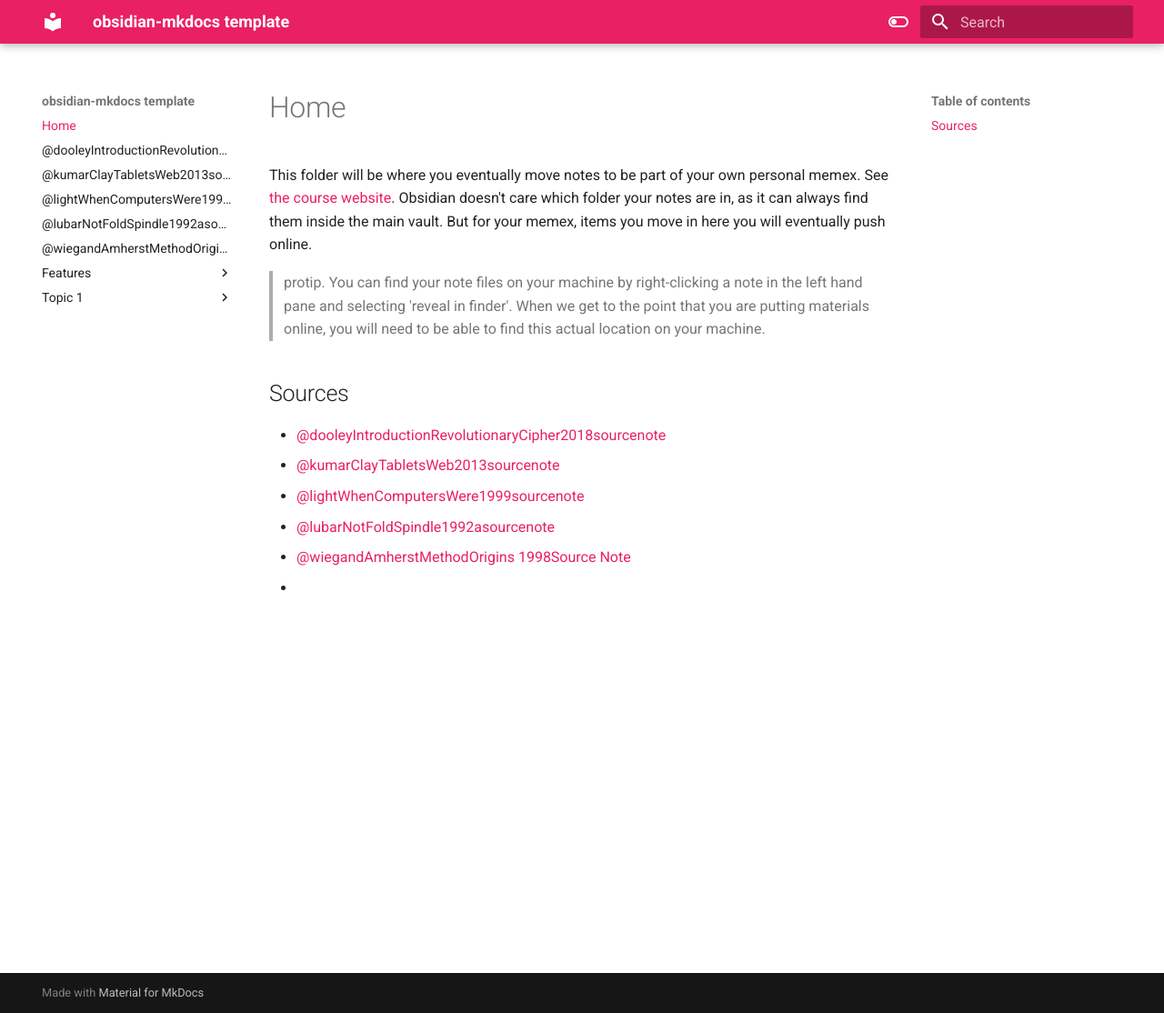
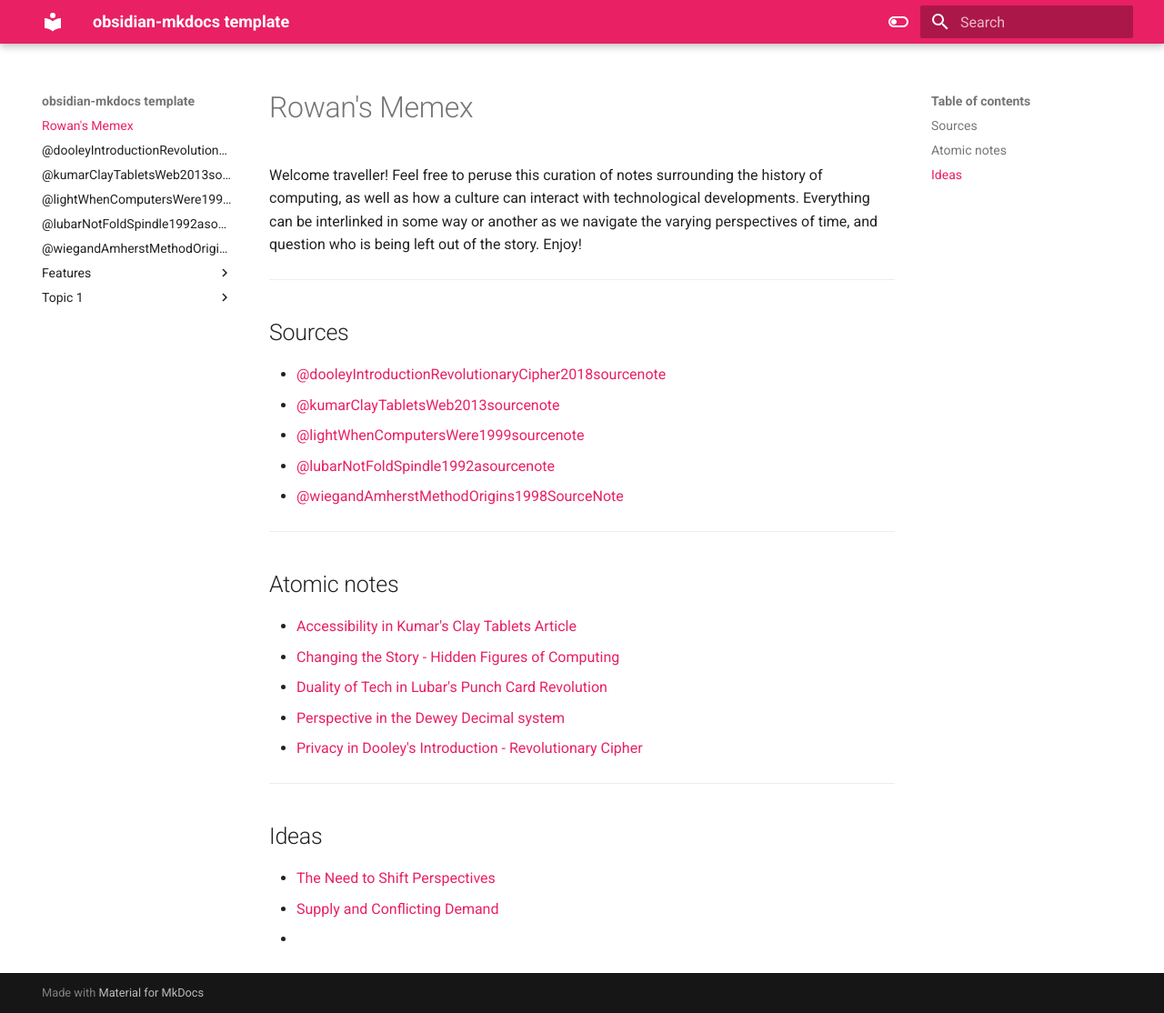
Before and after one commit to rowanegg/thememexofegg, an MkDocs documentation site: the page built from docs/index.md, in a window 1280 px wide and 1114 px high. Shown: the whole window at 91% size. Built offline with MkDocs 1.6.1 and Material for MkDocs 9.7.7, drawn with Linux system fonts in a browser that asks for light colours.

Commit message:
Add files via upload

```diff
--- a/docs/index.md
+++ b/docs/index.md
@@ -1,12 +1,29 @@
-This folder will be where you eventually move notes to be part of your own personal memex. See [the course website](https://shawngraham.github.io/hist1900/3.Technical_Help/2.Set%20Up%20Your%20Online%20Memex/).  Obsidian doesn't care which folder your notes are in, as it can always find them inside the main vault. But for your memex, items you move in here you will eventually push online.
 
-> protip. You can find your note files on your machine by right-clicking a note in the left hand pane and selecting 'reveal in finder'. When we get to the point that you are putting materials online, you will need to be able to find this actual location on your machine.
+# Rowan's Memex
 
+Welcome traveller! Feel free to peruse this curation of notes surrounding the history of computing, as well as how a culture can interact with technological developments. Everything can be interlinked in some way or another as we navigate the varying perspectives of time, and question who is being left out of the story. Enjoy!
+
+---
 ## Sources
 
 - [@dooleyIntroductionRevolutionaryCipher2018sourcenote](@dooleyIntroductionRevolutionaryCipher2018sourcenote.md)
 - [@kumarClayTabletsWeb2013sourcenote](@kumarClayTabletsWeb2013sourcenote.md)
 - [@lightWhenComputersWere1999sourcenote](@lightWhenComputersWere1999sourcenote.md)
 - [@lubarNotFoldSpindle1992asourcenote](@lubarNotFoldSpindle1992asourcenote.md)
-- [@wiegandAmherstMethodOrigins 1998Source Note](@wiegandAmherstMethodOrigins%201998Source%20Note.md)
+- [@wiegandAmherstMethodOrigins1998SourceNote](@wiegandAmherstMethodOrigins1998SourceNote.md)
+
+---
+## Atomic notes
+
+- [Accessibility in Kumar's Clay Tablets Article](Accessibility%20in%20Kumar's%20Clay%20Tablets%20Article.md)
+- [Changing the Story - Hidden Figures of Computing](Changing%20the%20Story%20-%20Hidden%20Figures%20of%20Computing.md)
+- [Duality of Tech in Lubar's Punch Card Revolution](Duality%20of%20Tech%20in%20Lubar's%20Punch%20Card%20Revolution.md)
+- [Perspective in the Dewey Decimal system](Perspective%20in%20the%20Dewey%20Decimal%20system.md)
+- [Privacy in Dooley's Introduction - Revolutionary Cipher](Privacy%20in%20Dooley's%20Introduction%20-%20Revolutionary%20Cipher.md)
+
+---
+## Ideas
+
+- [The Need to Shift Perspectives](The%20Need%20to%20Shift%20Perspectives.md)
+- [Supply and Conflicting Demand](Supply%20and%20Conflicting%20Demand.md)
 -
```
